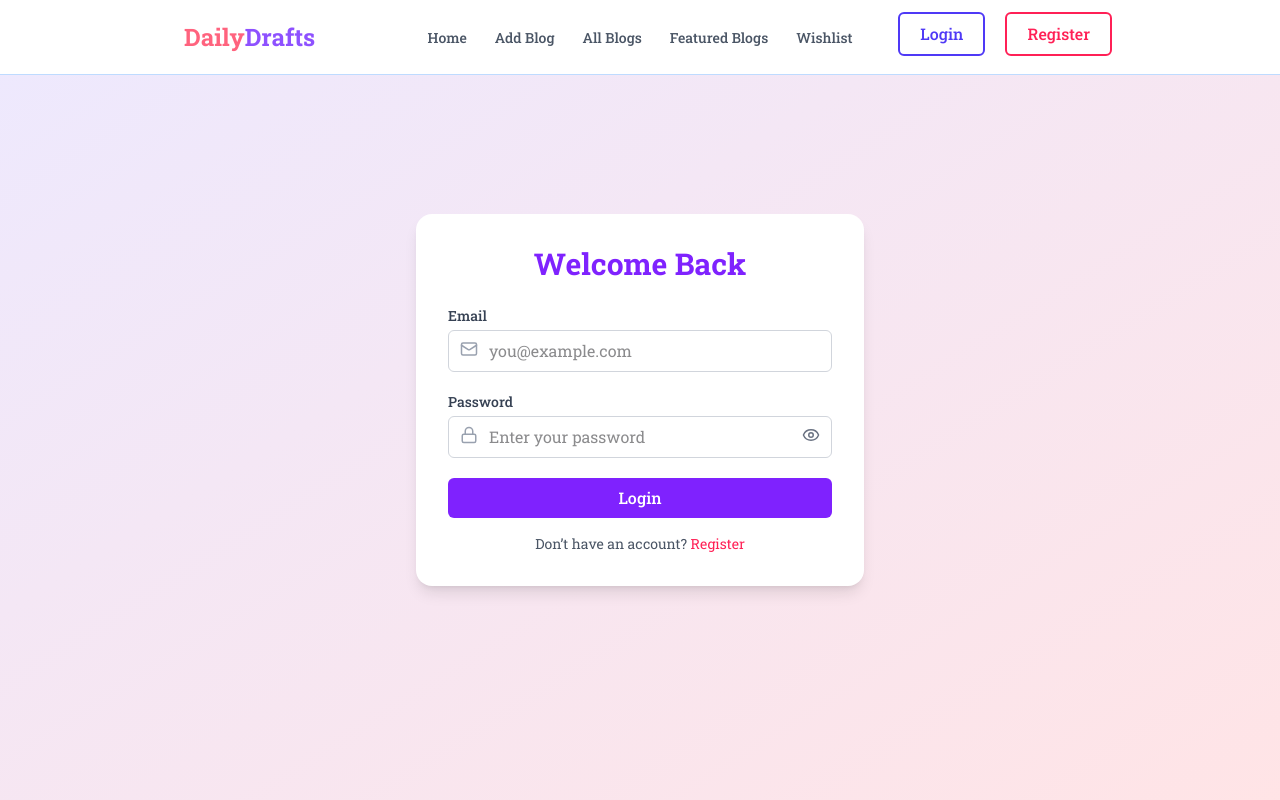
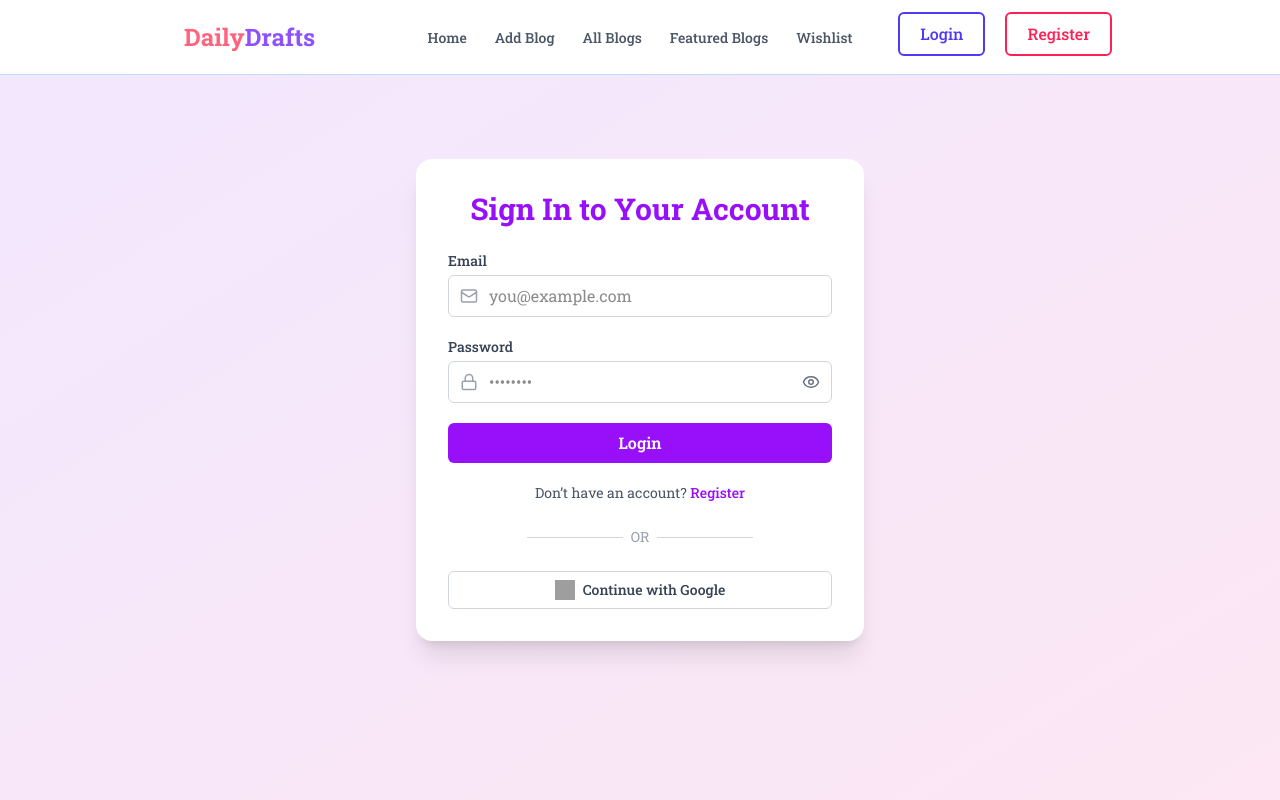
Before and after one commit to shahariarshawon/DailyDrafts-Client, a React (Vite) app: page /login in a window 1280 px wide. Shown: the top 800 px of the page. Built offline with nearby package versions, Linux system fonts and the light colour scheme; no server answers; grey boxes are pictures that could not be loaded.

Commit message:
added google login feature both in the login and register page

```diff
--- a/src/Contexts/AuthProvider.jsx
+++ b/src/Contexts/AuthProvider.jsx
@@ -1,18 +1,25 @@
 import React, { useEffect, useState } from "react";
 import { AuthContext } from "./AuthContext";
-import { createUserWithEmailAndPassword, onAuthStateChanged, signInWithEmailAndPassword, signOut } from "firebase/auth";
+import { createUserWithEmailAndPassword, GoogleAuthProvider, onAuthStateChanged, signInWithEmailAndPassword, signInWithPopup, signOut } from "firebase/auth";
 import { auth } from "../Firebase/firebase.config";
 const AuthProvider = ({ children }) => {
+  //google provider
+  const googleProvider=new GoogleAuthProvider();
   //loading state
   const [loading, setLoading] = useState(true);
   //user state
   const [user,setUser]=useState();
-// user creation
+// user creation with email
   const createUser = (email, password) => {
     setLoading(true);
     return createUserWithEmailAndPassword(auth, email, password);
   };
-  // login user
+  //login user with google
+  const googleLogin=()=>{
+    setLoading(true);
+    return signInWithPopup(auth,googleProvider)
+  }
+  // login user with email
   const userLogin=(email,password)=>{
     setLoading(true);
     return signInWithEmailAndPassword(auth,email,password);
@@ -40,7 +47,8 @@ return()=>{
     createUser,
     userLogin,
     user,
-    userLogout
+    userLogout,
+    googleLogin,
   };
   return <AuthContext value={authInfo}>{children}</AuthContext>;
 };
--- a/src/Pages/AllBlogs.jsx
+++ b/src/Pages/AllBlogs.jsx
@@ -37,7 +37,7 @@ const AllBlogs = () => {
   );
 
   return (
-    <section className=" min-h-screen px-4 pt-30 md:px-16 bg-gray-50">
+    <section className="bg-gradient-to-br from-pink-50 to-violet-100 min-h-screen px-4 py-30 md:px-16 bg-gray-50">
       {/* Page Title */}
       <h1 className="text-4xl font-bold text-center text-gray-800 mb-10">
         All Blog Posts
--- a/src/Pages/LoginPage.jsx
+++ b/src/Pages/LoginPage.jsx
@@ -1,11 +1,11 @@
-import { use, useState } from "react";
+import React, { use, useState } from "react";
 import { Eye, EyeOff, Mail, Lock } from "lucide-react";
 import { Link } from "react-router";
+import Swal from "sweetalert2";
 import { AuthContext } from "../Contexts/AuthContext";
-import Swal from "sweetalert2";
 
 const LoginPage = () => {
-  const { userLogin } = use(AuthContext);
+  const { userLogin, googleLogin } = use(AuthContext);
   const [showPassword, setShowPassword] = useState(false);
 
   const handleSubmit = (e) => {
@@ -13,10 +13,10 @@ const LoginPage = () => {
     const form = e.target;
     const email = form.email.value;
     const password = form.password.value;
-    // handle login logic here
+
     userLogin(email, password)
       .then((result) => {
-        console.log(result.user);
+        console.log(result)
         Swal.fire({
           icon: "success",
           title: "Sign in Successful!",
@@ -24,81 +24,93 @@ const LoginPage = () => {
           confirmButtonColor: "#6366f1",
         });
       })
-      .catch((error) => {
-        console.log(error);
-      });
+      .catch((error) => console.error(error));
+  };
+
+  const handleLoginWithGoogle = () => {
+    googleLogin()
+      .then((result) => console.log(result))
+      .catch((error) => console.error(error));
   };
 
   return (
-    <div className="min-h-screen flex items-center justify-center bg-gradient-to-br from-violet-100 to-rose-100 p-4">
-      <div className="w-full max-w-md bg-white rounded-2xl shadow-lg p-8">
-        <h2 className="text-3xl font-bold text-center text-violet-600 mb-6">
-          Welcome Back
+    <div className="min-h-screen flex items-center justify-center bg-gradient-to-br from-purple-100 to-pink-100 p-6">
+      <div className="w-full max-w-md bg-white rounded-2xl shadow-xl p-8">
+        <h2 className="text-3xl font-bold text-center text-purple-600 mb-6">
+          Sign In to Your Account
         </h2>
 
         <form onSubmit={handleSubmit} className="space-y-5">
-          {/* Email Field */}
+          {/* Email */}
           <div>
-            <label className="block mb-1 text-sm font-medium text-gray-700">
-              Email
-            </label>
+            <label className="block mb-1 text-sm font-medium text-gray-700">Email</label>
             <div className="relative">
-              <Mail
-                className="absolute left-3 top-2.5 text-gray-400"
-                size={18}
-              />
+              <Mail className="absolute left-3 top-3 text-gray-400" size={18} />
               <input
                 name="email"
                 type="email"
                 required
+                className="pl-10 pr-4 py-2 w-full border border-gray-300 rounded-md focus:outline-none focus:ring-2 focus:ring-purple-500"
                 placeholder="you@example.com"
-                className="pl-10 pr-4 py-2 w-full border border-gray-300 rounded-md focus:outline-none focus:ring-2 focus:ring-violet-500"
               />
             </div>
           </div>
 
-          {/* Password Field */}
+          {/* Password */}
           <div>
-            <label className="block mb-1 text-sm font-medium text-gray-700">
-              Password
-            </label>
+            <label className="block mb-1 text-sm font-medium text-gray-700">Password</label>
             <div className="relative">
-              <Lock
-                className="absolute left-3 top-2.5 text-gray-400"
-                size={18}
-              />
+              <Lock className="absolute left-3 top-3 text-gray-400" size={18} />
               <input
                 name="password"
                 type={showPassword ? "text" : "password"}
                 required
-                placeholder="Enter your password"
-                className="pl-10 pr-10 py-2 w-full border border-gray-300 rounded-md focus:outline-none focus:ring-2 focus:ring-violet-500"
+                className="pl-10 pr-10 py-2 w-full border border-gray-300 rounded-md focus:outline-none focus:ring-2 focus:ring-purple-500"
+                placeholder="••••••••"
               />
               <div
-                className="absolute right-3 top-2.5 cursor-pointer text-gray-500"
                 onClick={() => setShowPassword(!showPassword)}
+                className="absolute right-3 top-3 text-gray-500 cursor-pointer"
               >
                 {showPassword ? <EyeOff size={18} /> : <Eye size={18} />}
               </div>
             </div>
           </div>
 
-          {/* Submit Button */}
+          {/* Submit */}
           <button
             type="submit"
-            className="w-full py-2 rounded-md text-white bg-violet-600 hover:bg-violet-700 transition font-medium"
+            className="w-full py-2 rounded-md text-white bg-purple-600 hover:bg-purple-700 transition font-semibold"
           >
             Login
           </button>
         </form>
 
-        {/* Footer Links */}
-        <div className="mt-4 text-sm text-center text-gray-600">
+        <div className="mt-5 text-center text-sm text-gray-600">
           Don’t have an account?{" "}
-          <Link to="/register" className="text-rose-500 hover:underline">
+          <Link to="/register" className="text-purple-600 hover:underline font-medium">
             Register
           </Link>
         </div>
+
+        <div className="my-6 flex items-center justify-center gap-2 text-gray-400 text-sm">
+          <hr className="w-1/4 border-gray-300" />
+          OR
+          <hr className="w-1/4 border-gray-300" />
+        </div>
+
+        {/* Google Button */}
+        <button
+          onClick={handleLoginWithGoogle}
+          className="w-full py-2 border border-gray-300 rounded-md flex items-center justify-center gap-2 hover:bg-gray-100 transition"
+        >
+          <img
+            src="https://www.svgrepo.com/show/475656/google-color.svg"
+            alt="Google"
+            className="w-5 h-5"
+          />
+          <span className="text-sm font-medium text-gray-700">Continue with Google</span>
+        </button>
       </div>
     </div>
   );
--- a/src/Pages/RegisterPage.jsx
+++ b/src/Pages/RegisterPage.jsx
@@ -5,7 +5,7 @@ import Swal from "sweetalert2";
 import { AuthContext } from "../Contexts/AuthContext";
 
 const RegisterPage = () => {
-  const { createUser } = use(AuthContext);
+  const { createUser,googleLogin } = use(AuthContext);
   const [showPassword, setShowPassword] = useState(false);
   const [showConfirmPassword, setShowConfirmPassword] = useState(false);
 
@@ -31,6 +31,12 @@ const RegisterPage = () => {
         console.log(error);
       });
     console.log(name, email, password, photo);
+  };
+//login with google
+const handleLoginWithGoogle = () => {
+    googleLogin()
+      .then((result) => console.log(result))
+      .catch((error) => console.error(error));
   };
 
   return (
@@ -168,6 +174,24 @@ const RegisterPage = () => {
             Login
           </Link>
         </div>
+         <div className="my-6 flex items-center justify-center gap-2 text-gray-400 text-sm">
+          <hr className="w-1/4 border-gray-300" />
+          OR
+          <hr className="w-1/4 border-gray-300" />
+        </div>
+
+        {/* Google Button */}
+        <button
+          onClick={handleLoginWithGoogle}
+          className="w-full py-2 border border-gray-300 rounded-md flex items-center justify-center gap-2 hover:bg-gray-100 transition"
+        >
+          <img
+            src="https://www.svgrepo.com/show/475656/google-color.svg"
+            alt="Google"
+            className="w-5 h-5"
+          />
+          <span className="text-sm font-medium text-gray-700">Continue with Google</span>
+        </button>
       </div>
     </div>
   );
--- a/src/Pages/Wishlist.jsx
+++ b/src/Pages/Wishlist.jsx
@@ -19,8 +19,9 @@ const wishlistBlogs = [
 
 const Wishlist = () => {
   return (
-    <section className="pt-30 min-h-screen bg-gradient-to-br from-pink-50 to-violet-100 py-12 px-4">
-      <h1 className="text-4xl font-bold text-center text-fuchsia-700 mb-10"> My Wishlist</h1>
+    <section className=" pt-30 min-h-screen bg-gradient-to-br from-pink-50 to-violet-100 py-12 px-4">
+      <div className="w-3/4 mx-auto">
+        <h1 className="text-4xl font-bold text-center text-fuchsia-700 mb-10"> My Wishlist</h1>
       {wishlistBlogs.length === 0 ? (
         <p className="text-center text-gray-500 text-lg">You haven’t added any blogs to your wishlist yet.</p>
       ) : (
@@ -30,6 +31,7 @@ const Wishlist = () => {
           ))}
         </div>
       )}
+      </div>
     </section>
   );
 };
```
Also changed, not shown: src/Components/Navbar/Navbar.jsx (+10 -8 lines), src/assets/defaultUserIcon.png (added).
